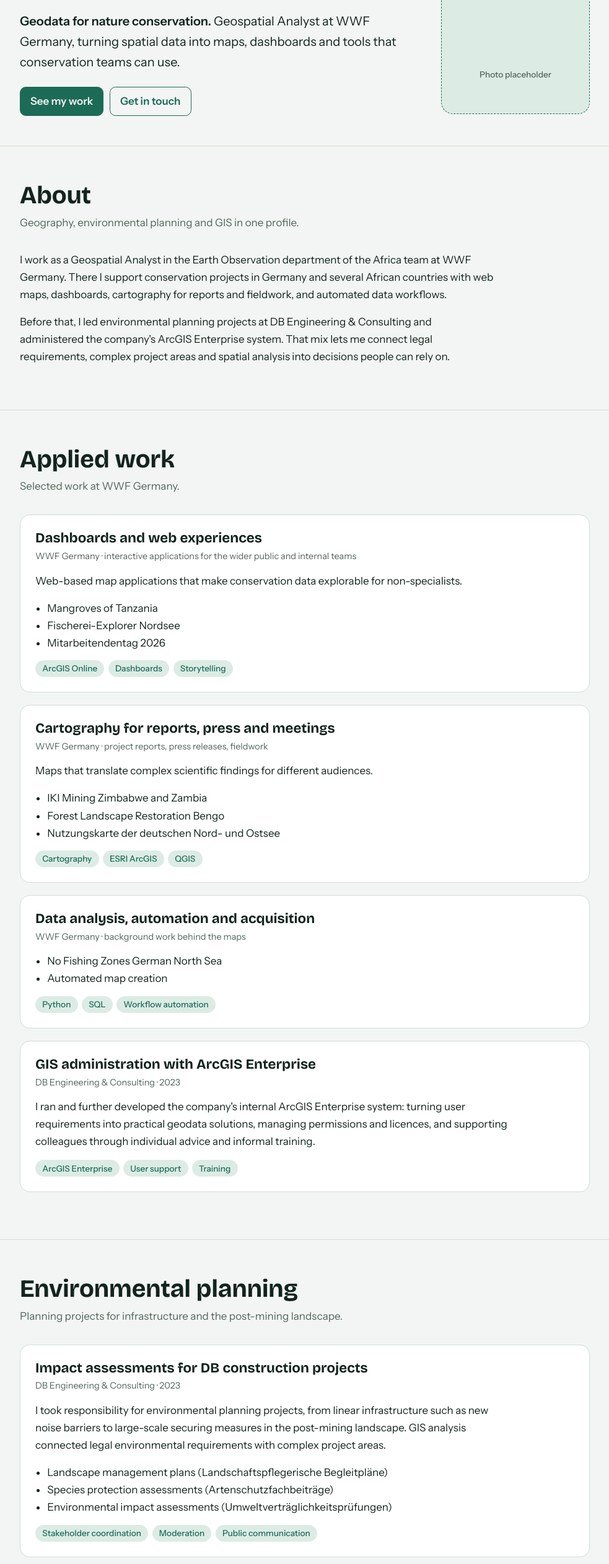
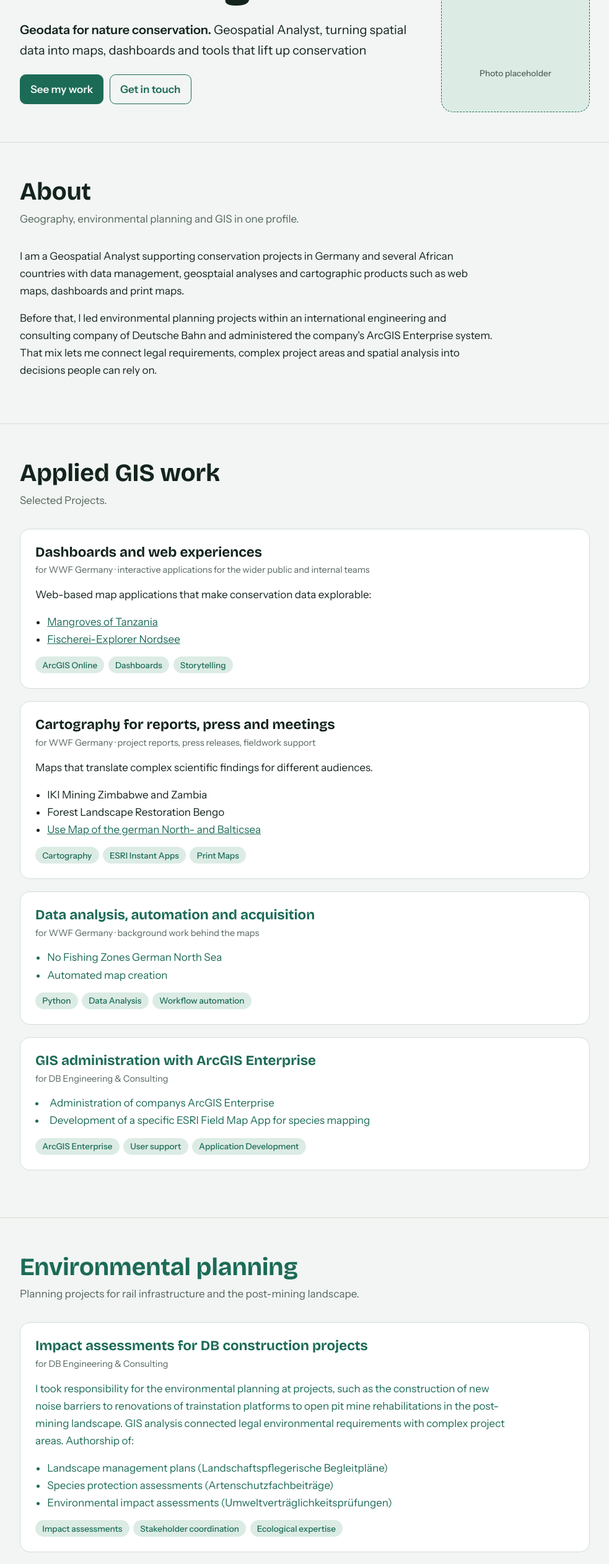
Before and after one commit to langesimon/Portfolio, a plain HTML site: page index.html in a window 1280 px wide. Shown: the part 240-2763 px from the top of the page at 62% size, without its empty margins (148-1131 px from the left). Drawn offline with nearby package versions, Linux system fonts and the light colour scheme.

Commit message:
Update index.html

```diff
--- a/index.html
+++ b/index.html
@@ -104,7 +104,7 @@ footer{padding:2rem 0 3rem;border-top:1px solid var(--line);color:var(--muted);f
     <div>
       <small>Geospatial analysis · Cartography · Conservation</small>
       <h1>Simon Lange</h1>
-      <p class="lead"><strong>Geodata for nature conservation.</strong> Geospatial Analyst at WWF Germany, turning spatial data into maps, dashboards and tools that conservation teams can use.</p>
+      <p class="lead"><strong>Geodata for nature conservation.</strong> Geospatial Analyst, turning spatial data into maps, dashboards and tools that lift up conservation</p>
       <div class="links">
         <a class="btn solid" href="#work">See my work</a>
         <a class="btn" href="#contact">Get in touch</a>
@@ -119,55 +119,55 @@ footer{padding:2rem 0 3rem;border-top:1px solid var(--line);color:var(--muted);f
   <div class="wrap">
     <h2>About</h2>
     <p class="intro">Geography, environmental planning and GIS in one profile.</p>
-    <p>I work as a Geospatial Analyst in the Earth Observation department of the Africa team at WWF Germany. There I support conservation projects in Germany and several African countries with web maps, dashboards, cartography for reports and fieldwork, and automated data workflows.</p>
-    <p>Before that, I led environmental planning projects at DB Engineering &amp; Consulting and administered the company's ArcGIS Enterprise system. That mix lets me connect legal requirements, complex project areas and spatial analysis into decisions people can rely on.</p>
+    <p>I am a Geospatial Analyst supporting conservation projects in Germany and several African countries with data management, geosptaial analyses and cartographic products such as web maps, dashboards and print maps.</p>
+    <p>Before that, I led environmental planning projects within an international engineering and consulting company of Deutsche Bahn and administered the company's ArcGIS Enterprise system. That mix lets me connect legal requirements, complex project areas and spatial analysis into decisions people can rely on.</p>
   </div>
 </section>
 
 <section id="work">
   <div class="wrap">
-    <h2>Applied work</h2>
-    <p class="intro">Selected work at WWF Germany.</p>
+    <h2>Applied GIS work</h2>
+    <p class="intro">Selected Projects.</p>
 
     <article class="card">
       <h3>Dashboards and web experiences</h3>
-      <div class="meta">WWF Germany · interactive applications for the wider public and internal teams</div>
-      <p>Web-based map applications that make conservation data explorable for non-specialists.</p>
+      <div class="meta">for WWF Germany · interactive applications for the wider public and internal teams</div>
+      <p>Web-based map applications that make conservation data explorable:</p>
       <ul class="plain">
-        <li>Mangroves of Tanzania</li>
-        <li>Fischerei-Explorer Nordsee</li>
-        <li>Mitarbeitendentag 2026</li>
+        <li><a href="https://experience.arcgis.com/experience/8f1639159d4041f89178c810d0467c5a">Mangroves of Tanzania</a></li>
+        <li><a href="https://experience.arcgis.com/experience/65633b6ff530418dafdef013c0d2bf4e">Fischerei-Explorer Nordsee</a></li>
       </ul>
       <ul class="tags"><li>ArcGIS Online</li><li>Dashboards</li><li>Storytelling</li></ul>
     </article>
 
     <article class="card">
       <h3>Cartography for reports, press and meetings</h3>
-      <div class="meta">WWF Germany · project reports, press releases, fieldwork</div>
+      <div class="meta">for WWF Germany · project reports, press releases, fieldwork support</div>
       <p>Maps that translate complex scientific findings for different audiences.</p>
       <ul class="plain">
         <li>IKI Mining Zimbabwe and Zambia</li>
         <li>Forest Landscape Restoration Bengo</li>
-        <li>Nutzungskarte der deutschen Nord- und Ostsee</li>
+        <li><a href="https://panda.maps.arcgis.com/apps/instant/basic/index.html?appid=7ad297f14c1b4422869d9a858d696f2e">Use Map of the german North- and Balticsea<a/></li>
       </ul>
-      <ul class="tags"><li>Cartography</li><li>ESRI ArcGIS</li><li>QGIS</li></ul>
+      <ul class="tags"><li>Cartography</li><li>ESRI Instant Apps</li><li>Print Maps</li></ul>
     </article>
 
     <article class="card">
       <h3>Data analysis, automation and acquisition</h3>
-      <div class="meta">WWF Germany · background work behind the maps</div>
+      <div class="meta">for WWF Germany · background work behind the maps</div>
       <ul class="plain">
         <li>No Fishing Zones German North Sea</li>
         <li>Automated map creation</li>
       </ul>
-      <ul class="tags"><li>Python</li><li>SQL</li><li>Workflow automation</li></ul>
+      <ul class="tags"><li>Python</li><li>Data Analysis</li><li>Workflow automation</li></ul>
     </article>
 
     <article class="card">
       <h3>GIS administration with ArcGIS Enterprise</h3>
-      <div class="meta">DB Engineering &amp; Consulting · 2023</div>
-      <p>I ran and further developed the company's internal ArcGIS Enterprise system: turning user requirements into practical geodata solutions, managing permissions and licences, and supporting colleagues through individual advice and informal training.</p>
-      <ul class="tags"><li>ArcGIS Enterprise</li><li>User support</li><li>Training</li></ul>
+      <div class="meta">for DB Engineering &amp; Consulting</div>
+      <li>Administration of companys ArcGIS Enterprise</li>
+      <li>Development of a specific ESRI Field Map App for species mapping</li>
+      <ul class="tags"><li>ArcGIS Enterprise</li><li>User support</li><li>Application Development</li></ul>
     </article>
   </div>
 </section>
@@ -175,23 +175,23 @@ footer{padding:2rem 0 3rem;border-top:1px solid var(--line);color:var(--muted);f
 <section id="planning">
   <div class="wrap">
     <h2>Environmental planning</h2>
-    <p class="intro">Planning projects for infrastructure and the post-mining landscape.</p>
+    <p class="intro">Planning projects for rail infrastructure and the post-mining landscape.</p>
     <article class="card">
       <h3>Impact assessments for DB construction projects</h3>
-      <div class="meta">DB Engineering &amp; Consulting · 2023</div>
-      <p>I took responsibility for environmental planning projects, from linear infrastructure such as new noise barriers to large-scale securing measures in the post-mining landscape. GIS analysis connected legal environmental requirements with complex project areas.</p>
+      <div class="meta">for DB Engineering &amp; Consulting</div>
+      <p>I took responsibility for the environmental planning at projects, such as the construction of new noise barriers to renovations of trainstation platforms to open pit mine rehabilitations in the post-mining landscape. GIS analysis connected legal environmental requirements with complex project areas. Authorship of:</p>
       <ul class="plain">
         <li>Landscape management plans (Landschaftspflegerische Begleitpläne)</li>
         <li>Species protection assessments (Artenschutzfachbeiträge)</li>
         <li>Environmental impact assessments (Umweltverträglichkeitsprüfungen)</li>
       </ul>
-      <ul class="tags"><li>Stakeholder coordination</li><li>Moderation</li><li>Public communication</li></ul>
+      <ul class="tags"><li>Impact assessments</li><li>Stakeholder coordination</li><li>Ecological expertise</li></ul>
     </article>
     <article class="card">
-      <h3>Bachelor thesis: follow-up checks of ecological compensation areas</h3>
-      <div class="meta">University of Bamberg · 2020</div>
+      <h3>Bachelor thesis: Follow-up checks of ecological compensation areas - A GIS-based approach</h3>
+      <div class="meta">University of Bamberg</div>
       <p>A GIS-based approach to checking ecological compensation areas after implementation, with field data collected in ESRI Survey123.</p>
-      <ul class="tags"><li>Survey123</li><li>Field data collection</li><li>GIS</li></ul>
+      <ul class="tags"><li>Survey123</li><li>Field data collection</li><li>Compensation assessment</li></ul>
     </article>
   </div>
 </section>
@@ -201,35 +201,27 @@ footer{padding:2rem 0 3rem;border-top:1px solid var(--line);color:var(--muted);f
     <h2>Experience</h2>
     <p class="intro">&nbsp;</p>
     <ol class="timeline">
-      <li><span class="when">Jan 2025 – now</span><h3>Geospatial Analyst (working student)</h3><p>WWF Germany, Africa team, Earth Observation</p></li>
-      <li><span class="when">Jan 2023 – Dec 2023</span><h3>Environmental Planning Engineer &amp; GIS Administrator</h3><p>DB Engineering &amp; Consulting, Leipzig</p></li>
+      <li><span class="when">Jan 2025 – Sep 2026</span><h3>Geospatial Analyst (working student)</h3><p>WWF Germany, Africa team, Earth Observation</p></li>
+      <li><span class="when">Jan 2023 – Dec 2023</span><h3>Environmental Planning Engineer &amp; GIS Administrator</h3><p>DB Engineering &amp; Consulting</p></li>
       <li><span class="when">Mar 2022 – Jun 2022</span><h3>Project Developer (working student)</h3><p>Smart City programme, City of Bamberg</p></li>
-      <li><span class="when">Sep 2021</span><h3>Internship</h3><p>Forest Biodiversity and Nature Conservation, Austrian Federal Research Centre for Forests, Vienna</p></li>
-      <li><span class="when">May 2020 – Feb 2021</span><h3>Working student</h3><p>Rebhan/Grubert, Eltmann: environmental planning, forestry reports and biotope mapping for the SüdOstLink route planning</p></li>
+      <li><span class="when">May 2020 – Feb 2021</span><h3>Geospatial Analyst (working student)</h3><p>Rebhan/Grubert, Eltmann: environmental planning, forestry reports and biotope mapping for energy infrastructure</p></li>
       <li><span class="when">Apr 2019 – Feb 2020</span><h3>Student assistant, Geoinformatics</h3><p>Chair of Physical Geography, University of Bamberg</p></li>
-      <li><span class="when">Feb 2019 – Mar 2019</span><h3>Internship</h3><p>Cartography and Visual Communication, Leibniz Institute for Regional Geography, Leipzig</p></li>
-      <li><span class="when">Jan 2019 – Feb 2019</span><h3>Internship</h3><p>Stadt-Land-Fluss Ingenieurdienste, Bamberg</p></li>
-    </ol>
+      </ol>
   </div>
 </section>
 
 <section id="skills">
   <div class="wrap">
-    <h2>Skills &amp; education</h2>
+    <h2>Skills</h2>
     <p class="intro">&nbsp;</p>
     <div class="grid">
-      <div class="card"><h3>Geospatial tools</h3><p>ESRI ArcGIS, ArcGIS Online, ArcGIS Enterprise, Survey123, QGIS</p></div>
+      <div class="card"><h3>Geospatial tools</h3><p>ESRI ArcGIS, ArcGIS Online, ArcGIS Enterprise, Survey123, Field Maps</p></div>
       <div class="card"><h3>Data &amp; programming</h3><p>Python, SQL, database set-up and maintenance, workflow automation</p></div>
       <div class="card"><h3>Cartography &amp; web</h3><p>Maps for reports and press, web maps, dashboards, storytelling</p></div>
       <div class="card"><h3>Environmental planning</h3><p>Landscape management plans, species protection assessments, impact assessments, biotope mapping, forest inventories</p></div>
       <div class="card"><h3>Collaboration</h3><p>Project management, moderation, public communication, informal training, international teamwork</p></div>
-      <div class="card"><h3>Languages</h3><p>English (TOEFL 106), French (B1+), Spanish (B1+)</p></div>
+      <div class="card"><h3>Languages</h3><p>German (native), English (C1), French (B1+), Spanish (B1+)</p></div>
     </div>
-    <article class="card" style="margin-top:1.25rem">
-      <h3>BA Geography</h3>
-      <div class="meta">University of Bamberg · 2020</div>
-      <p style="margin:0">MA studies in geospatial analysis ongoing.</p>
-    </article>
   </div>
 </section>
 
@@ -237,7 +229,7 @@ footer{padding:2rem 0 3rem;border-top:1px solid var(--line);color:var(--muted);f
   <div class="wrap">
     <h2>Contact</h2>
     <p class="intro">Open to conversations about GIS, cartography and data for nature conservation.</p>
-    <p><a id="mail" href="mailto:maxmusterman@email.com">maxmusterman@email.com</a></p>
+    <p><a id="mail" href="mailto:simon-lange@hotmail.de">maxmusterman@email.com</a></p>
     <button class="btn" id="copy" type="button">Copy email</button>
     <span id="copied" role="status" style="margin-left:.8rem;color:var(--muted)"></span>
   </div>
```
